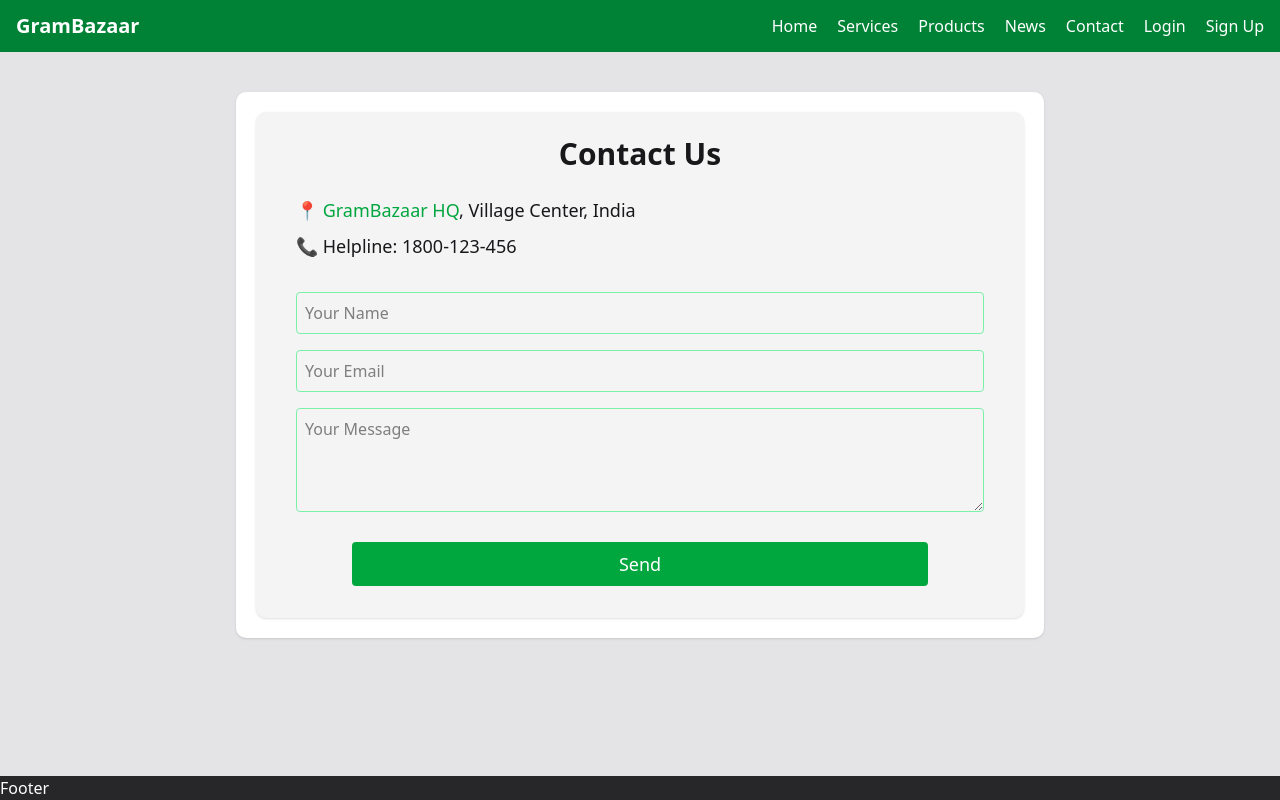
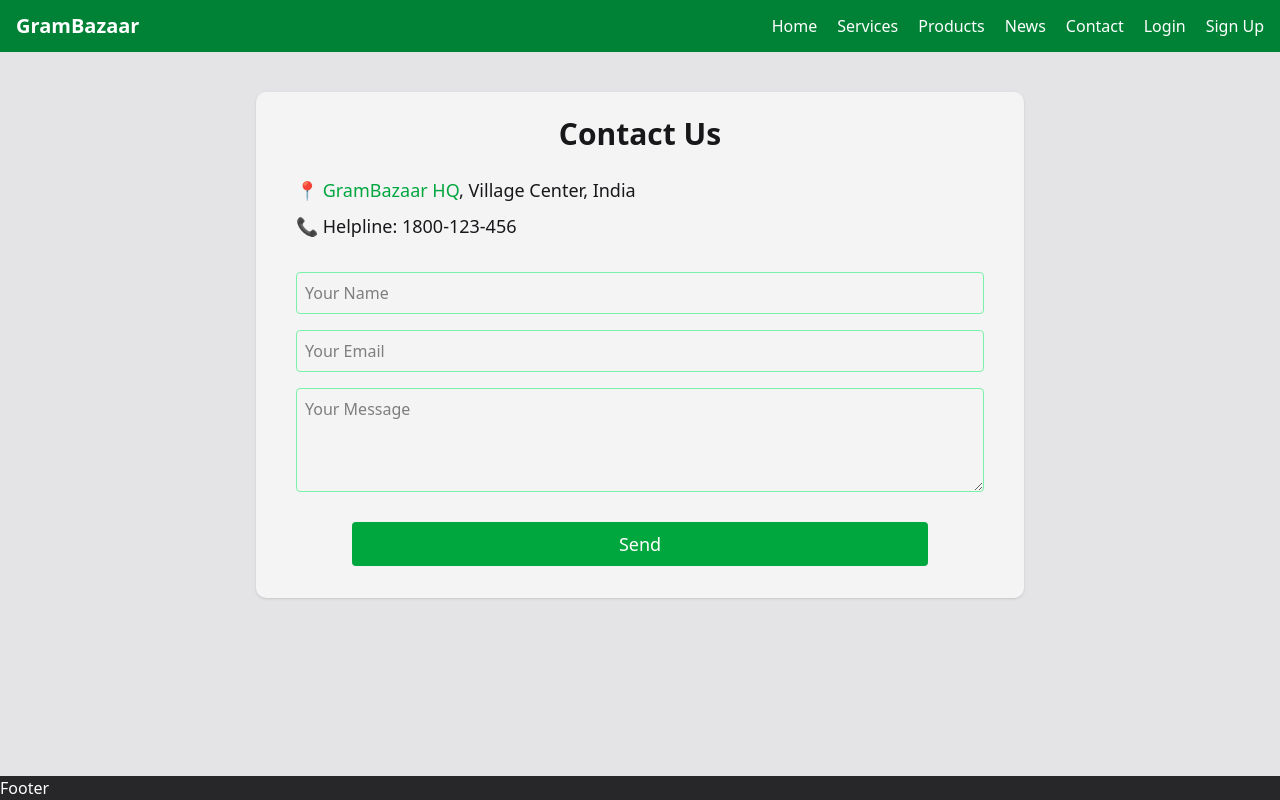
Before and after one commit to MEETparmar230/GramBazaar, a Next.js app: page /contact in a window 1280 px wide. Built offline with nearby package versions, Linux system fonts and the light colour scheme; no server answers.

Commit message:
set margin

```diff
--- a/src/app/contact/page.tsx
+++ b/src/app/contact/page.tsx
@@ -5,7 +5,7 @@ import React from 'react'
 
 export default function page() {
   return (
-    <div className='my-10 bg-white w-fit mx-auto p-5 shadow rounded-lg'>
+    <div className='my-10 '>
         <ContactForm/>
     </div>
   )
--- a/src/app/products/page.tsx
+++ b/src/app/products/page.tsx
@@ -6,8 +6,10 @@ import ProductCard from '@/components/ProductCard'
 export default function Productspage() {
 
   return (
+     <div className='mt-10'>
+       <ProductCard/>
+     </div>
 
-    <ProductCard/>
 
   )
 }
--- a/src/app/services/page.tsx
+++ b/src/app/services/page.tsx
@@ -5,7 +5,7 @@ import React from 'react'
 
 export default function ServicePage() {
   return (
-    <div>
+    <div className='mt-10'>
       <ServiceCard/>
     </div>
   )
```
